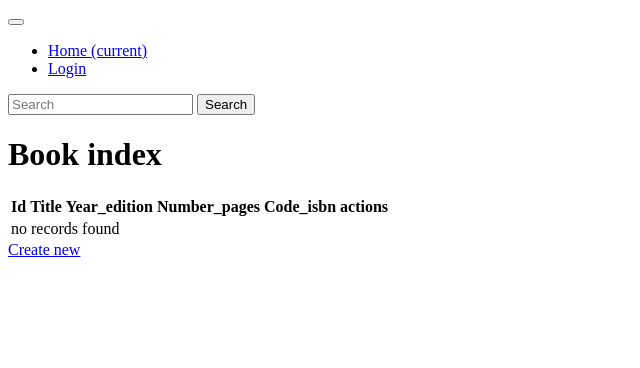
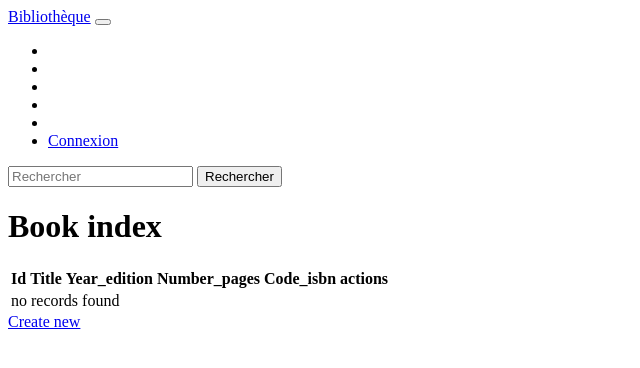
Before and after one commit to ADesoutter/ECF-library, a Symfony app: template templates/book/index.html.twig in a window 1280 px wide. Shown: the top 368 px of the page, without its empty margins (0-640 px from the left). Run offline with Twig, Linux system fonts and the light colour scheme; the template is opened without the code that fills it, so the values that code supplies are empty; some libraries are stand-ins or nearby versions.

Commit message:
ajout de sécurité

```diff
--- a/templates/base.html.twig
+++ b/templates/base.html.twig
@@ -15,52 +15,49 @@
     </head>
     <body>
   {# NAVBAR #}
-    <nav class="navbar navbar-expand-lg navbar-light bg-light">
-        <button class="navbar-toggler" type="button" data-toggle="collapse" data-target="#navbarSupportedContent" aria-controls="navbarSupportedContent" aria-expanded="false" aria-label="Toggle navigation">
+  <nav class="navbar navbar-expand-lg navbar-dark bg-dark">
+  <div class="container-fluid">
+    <a class="navbar-brand" href="{{path('book_index')}}">Bibliothèque</a>
+    <button class="navbar-toggler" type="button" data-bs-toggle="collapse" data-bs-target="#navbarSupportedContent" aria-controls="navbarSupportedContent" aria-expanded="false" aria-label="Toggle navigation">
       <span class="navbar-toggler-icon"></span>
     </button>
+    <div class="collapse navbar-collapse" id="navbarSupportedContent">
+      <ul class="navbar-nav me-auto mb-2 mb-lg-0">
+        <li class="nav-item">
+        {% if is_granted('ROLE_ADMIN') %}
+          <a class="nav-link active" aria-current="page" href="{{path('type_index')}}">Genres</a>
+          {% endif %}
+        </li>
 
-  <div class="collapse navbar-collapse" id="navbarSupportedContent">
-    <ul class="navbar-nav mr-auto">
-      {# liens publics #}
-      <li class="nav-item active">
-        <a class="nav-link" href="#">Home <span class="sr-only">(current)</span></a>
-      </li>
-      {# <li class="nav-item">
-        <a class="nav-link" href="/book">Livres</a>
+        <li class="nav-item">
+           {% if is_granted('ROLE_ADMIN') %}
+          <a class="nav-link" href="{{path('author_index')}}">Auteurs</a>
+          {% endif %}
         </li>
         <li class="nav-item">
-        <a class="nav-link" href="/borrower">Emprunteurs</a>
+        {% if is_granted('ROLE_ADMIN') %}
+          <a class="nav-link" href="{{path('loan_index')}}">Emprunts</a>
+          {% endif %}
         </li>
         <li class="nav-item">
-        <a class="nav-link" href="/borrowing">Emprunts</a>
-      </li> #}
-            <li class="nav-item">
-        <a class="nav-link" href="/login">Login</a>
-      </li>
-        {# liens pour les admins #}
         {% if is_granted('ROLE_ADMIN') %}
-      <li class="nav-item dropdown">
-      {# <li class="nav-item">
-        <a class="nav-link" href="/book">Livres</a>
+          <a class="nav-link" href="{{path('borrower_index')}}">Emprunteurs</a>
+          {% endif %}
         </li>
         <li class="nav-item">
-        <a class="nav-link" href="/borrower">Emprunteurs</a>
+        {% if is_granted('ROLE_ADMIN') %}
+          <a class="nav-link" href="{{path('user_index')}}">Utilisateurs</a>
+          {% endif %}
         </li>
         <li class="nav-item">
-        <a class="nav-link" href="/borrowing">Emprunts</a>
-      </li> #}
-
+          <a class="nav-link" href="{{path('app_login')}}">Connexion</a>
         </li>
-      <li class="nav-item">
-        <a class="nav-link disabled" href="#" tabindex="-1" aria-disabled="true">Disabled</a>
-      </li>
-      {% endif %}
       </ul>
-    <form class="form-inline my-2 my-lg-0">
-      <input class="form-control mr-sm-2" type="search" placeholder="Search" aria-label="Search">
-      <button class="btn btn-outline-success my-2 my-sm-0" type="submit">Search</button>
+      <form action="{{path('home_index')}}" class="d-flex" method="post">
+        <input name="search" class="form-control me-2" type="search" placeholder="Rechercher" aria-label="Search">
+        <button type="submit" class="btn btn-info">Rechercher</button>
       </form>
+    </div>
   </div>
 </nav>
         {% block body %}{% endblock %}
```
Also changed, not shown: src/Form/TypeType.php (added, +31 -0 lines), src/Repository/BookRepository.php (+21 -18 lines), src/Repository/BorrowerRepository.php (+1 -28 lines). Lines whose indentation alone changed are shown as unchanged.
